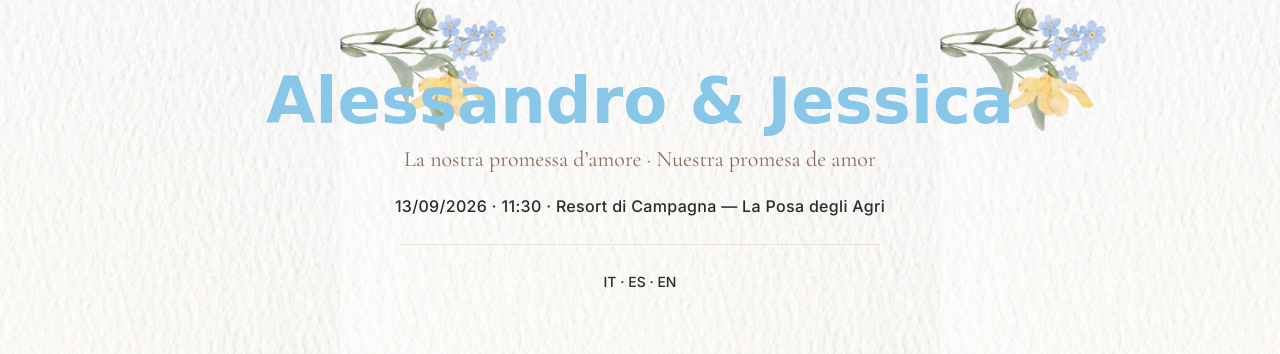
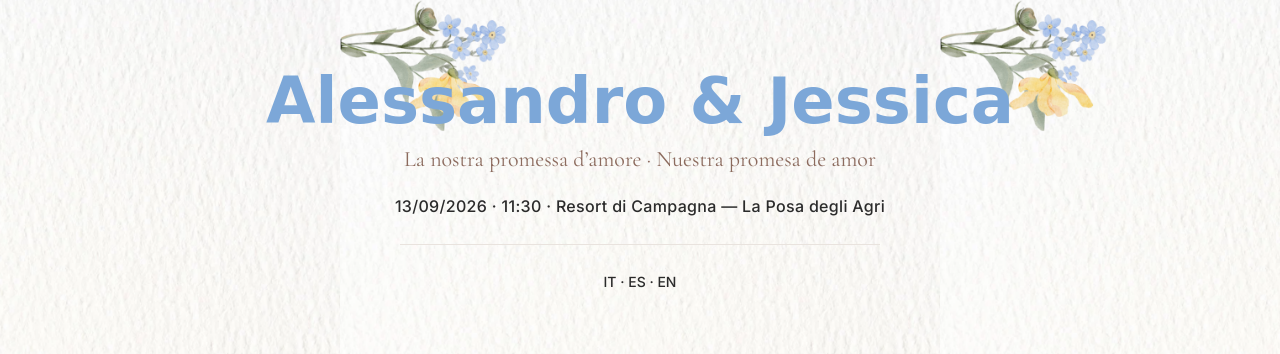
Before and after one commit to jessicadelgadoalvarez/Wedding-Ale-Jessi, a plain HTML site: page index.html in a window 1280 px wide. Shown: the top 354 px of the page. Drawn offline with nearby package versions, Linux system fonts and the light colour scheme; a web font is replaced by a local one.

Commit message:
index.html

```diff
--- a/index.html
+++ b/index.html
@@ -33,7 +33,7 @@
       font-family: 'Playwrite NO', cursive;
       font-weight: 700;        /* negrita */
       font-size: 64px;
-      color: #89c7e8;          /* azul más claro */
+      color: #7ca7d8;          /* azul más claro */
       text-align: center;
       margin: 0;
     }
```
